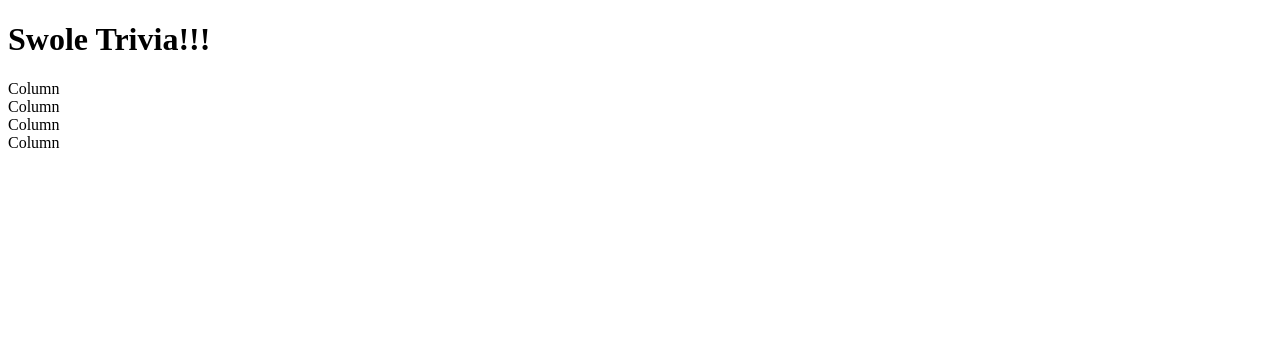
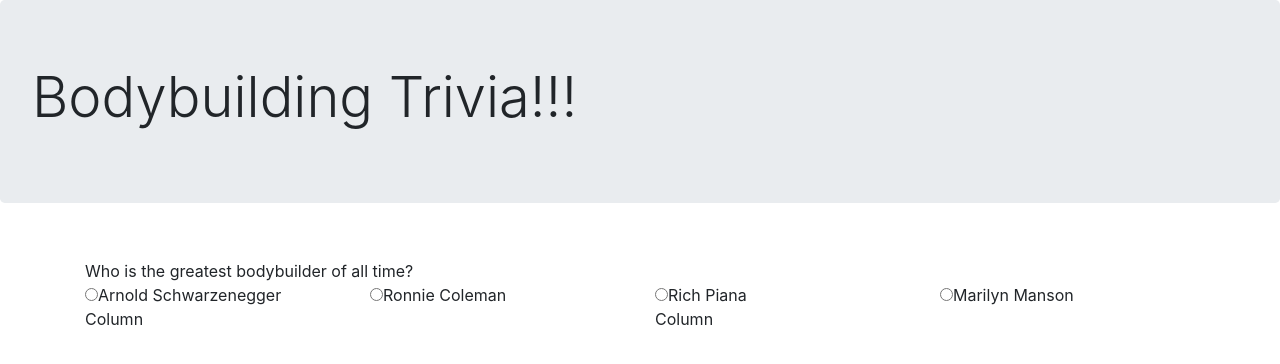
Before and after one commit to kneess/TriviaGame, a plain HTML site: page index.html in a window 1280 px wide. Drawn offline with nearby package versions, Linux system fonts and the light colour scheme.

Commit message:
radioButtons

```diff
--- a/index.html
+++ b/index.html
@@ -2,21 +2,34 @@
 <html>
 <head>
 	<title>Trivia Game</title>
+	<link rel="stylesheet" href="https://maxcdn.bootstrapcdn.com/bootstrap/4.0.0/css/bootstrap.min.css" integrity="sha384-Gn5384xqQ1aoWXA+058RXPxPg6fy4IWvTNh0E263XmFcJlSAwiGgFAW/dAiS6JXm" crossorigin="anonymous">
+
 </head>
 <body>
 	<div class="jumbotron">
-  <h1 class="display-4">Swole Trivia!!!</h1>
-</div>
+	<h1 class="display-4">Bodybuilding Trivia!!!</h1>
+	</div>
+
+	<br>
 
 	<div class="container">
   <div class="row">
-    <div class="col">Column</div>
-    <div class="col">Column</div>
+  	<div class="col">Who is the greatest bodybuilder of all time?</div>
+  	<div class="w-100"></div>
+  	<div class="col-3"><input type="radio" name="bb" value="arnold">Arnold Schwarzenegger</div>
+    <div class="col-3"><input type="radio" name="bb" value="ronnie">Ronnie Coleman</div>
+    <div class="col-3"><input type="radio" name="bb" value="rich">Rich Piana</div>
+    <div class="col-3"><input type="radio" name="bb" value="marilyn">Marilyn Manson</div>
     <div class="w-100"></div>
     <div class="col">Column</div>
     <div class="col">Column</div>
   </div>
 </div>
+<!--jquery-->
+<script type="text/javascript" src="https://cdnjs.cloudflare.com/ajax/libs/jquery/3.2.1/jquery.min.js"></script>
+
+<!--javascript-->
+<script  src="assets/javascript/app.js"></script>
 
 </body>
 </html>
```
